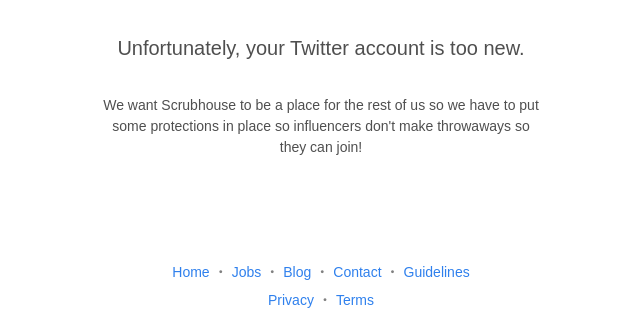
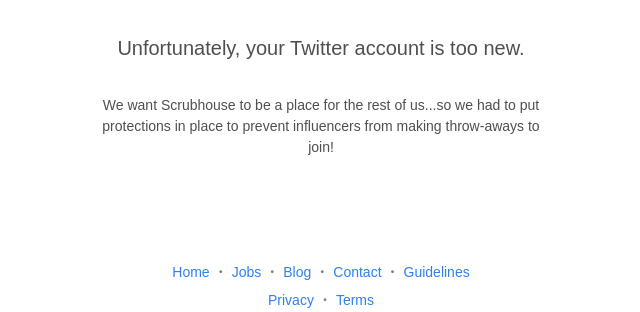
Before and after one commit to robertjkeck2/scrubhouse, a Flask app: template templates/too-soon.html in a window 1280 px wide. Shown: the part 243-555 px from the top of the page, without its empty margins (319-959 px from the left). Run offline with Flask 2, Linux system fonts and the light colour scheme; the template is opened without the code that fills it, so the values that code supplies are empty; some web fonts are replaced.

Commit message:
changed some wording

```diff
--- a/templates/too-soon.html
+++ b/templates/too-soon.html
@@ -5,7 +5,7 @@
     Unfortunately, your Twitter account is too new.
 </div>
 <div class="mt-8 px-1 sm:px-14 text-gray-700 max-w-md text-sm">
-    We want Scrubhouse to be a place for the rest of us so we have to put some protections in place so influencers don't
-    make throwaways so they can join!
+    We want Scrubhouse to be a place for the rest of us...so we had to put protections in place to prevent influencers
+    from making throw-aways to join!
 </div>
 {% endblock %}
```
